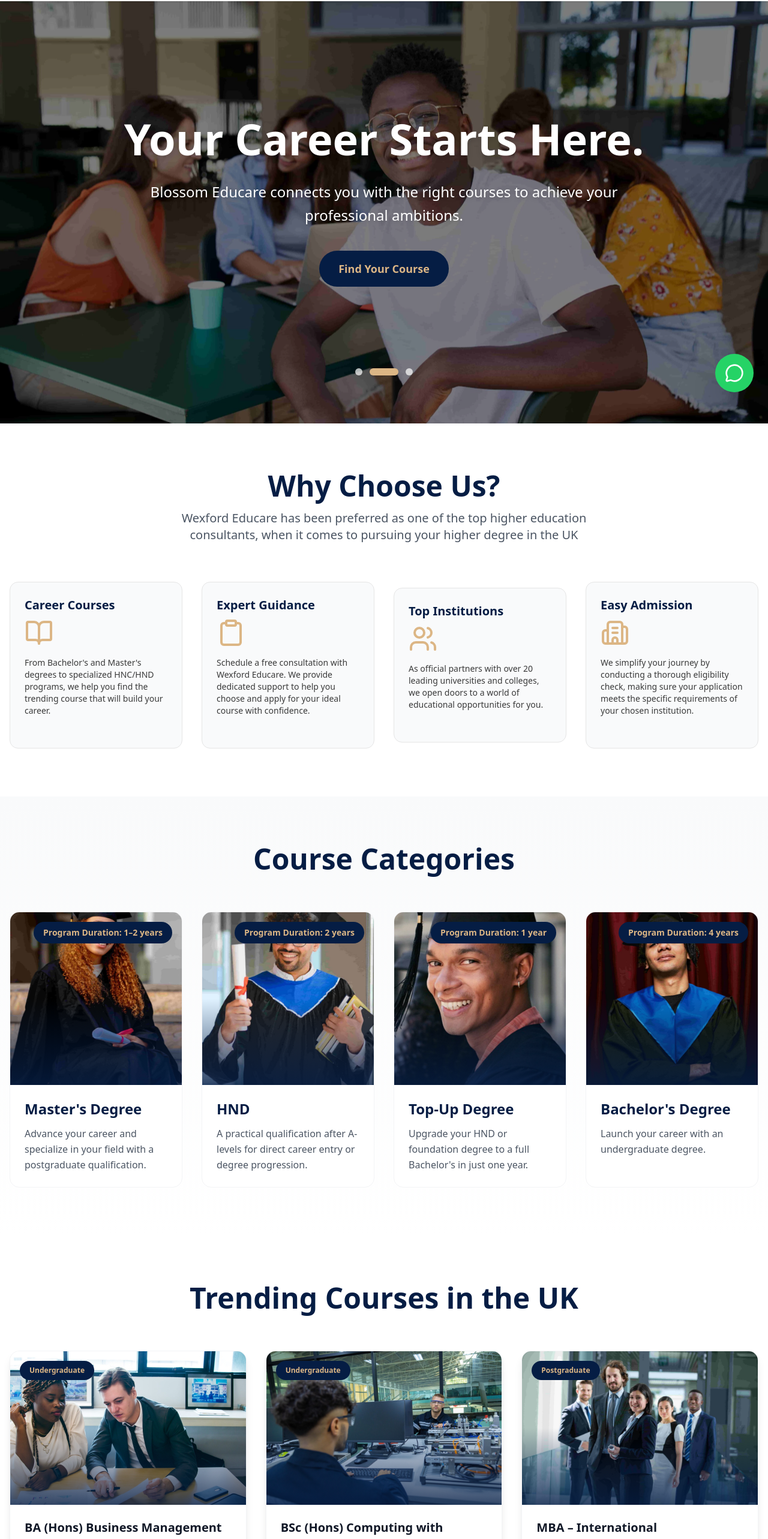
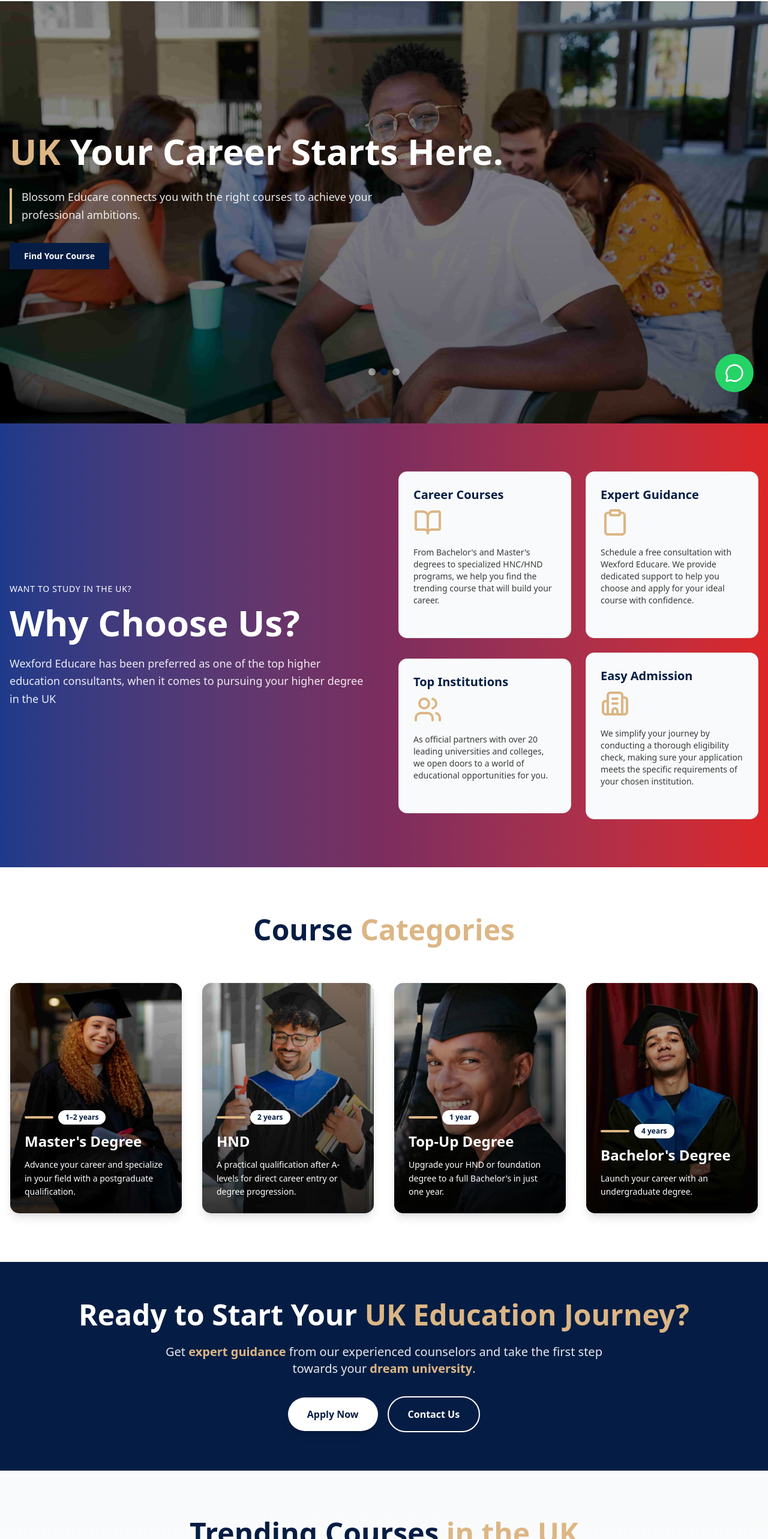
Before and after one commit to junechakma/wexford-educare, a Next.js app: page / in a window 1280 px wide. Shown: the part 122-2688 px from the top of the page at 60% size. Built offline with nearby package versions, Linux system fonts and the light colour scheme.

Commit message:
The UI 2.0

```diff
--- a/app/(frontend)/page.tsx
+++ b/app/(frontend)/page.tsx
@@ -4,6 +4,7 @@ import { CourseCategories } from "@/components/home/CourseCategories";
 import { TrendingCourses } from "@/components/home/TrendingCourses";
 import { Partners } from "@/components/home/Partners";
 import { AceternityTestimonials } from "@/components/home/AceternityTestimonials";
+import { Banner } from "@/components/home/Banner";
 
 export default function Home() {
   return (
@@ -11,6 +12,7 @@ export default function Home() {
       <AceternityHero />
       <AceternityWhyChooseUs />
       <CourseCategories />
+      <Banner />
       <TrendingCourses />
       <Partners />
       <AceternityTestimonials />
--- a/components/home/AceternityHero.tsx
+++ b/components/home/AceternityHero.tsx
@@ -76,7 +76,7 @@ export function AceternityHero() {
               className="object-cover"
               priority={index === 0}
             />
-            <div className="absolute inset-0 bg-black/50" />
+            <div className="absolute inset-0 bg-gradient-to-b from-black/40 via-black/50 to-black/60" />
           </motion.div>
         );
       })}
@@ -107,24 +107,26 @@ export function AceternityHero() {
                   pointerEvents: isActive ? 'auto' : 'none',
                 }}
               >
-              <div className="container mx-auto text-center px-4 w-full">
-                <h1 className="text-4xl md:text-6xl lg:text-7xl font-bold mb-6 text-white leading-tight drop-shadow-lg">
-                  {slide.heading}
+              <div className="container mx-auto text-left px-4 w-full max-w-7xl">
+                <h1 className="text-4xl md:text-5xl lg:text-6xl font-bold mb-6 text-white leading-tight">
+                  <span className="text-primary">UK</span> {slide.heading}
                 </h1>
 
-                <p className="text-lg md:text-xl lg:text-2xl text-white mb-10 leading-relaxed max-w-4xl mx-auto drop-shadow-md">
-                  {slide.description}
-                </p>
+                <div className="border-l-4 border-primary pl-4 mb-8 max-w-2xl">
+                  <p className="text-base md:text-lg text-white/90 leading-relaxed">
+                    {slide.description}
+                  </p>
+                </div>
 
-                  <div className="flex gap-4 justify-center flex-wrap">
+                  <div className="flex gap-4 flex-wrap">
                     {slide.ctas.map((cta, ctaIndex) => (
                       <Link
                         key={ctaIndex}
                         href={cta.href}
-                        className={`px-8 py-4 rounded-full font-semibold text-lg transition-all duration-300 ${
+                        className={`px-6 py-3 font-semibold text-sm transition-all duration-300 ${
                           ctaIndex === 0
-                            ? "bg-secondary text-primary hover:shadow-2xl hover:scale-105"
-                            : "bg-white text-secondary border-2 border-secondary hover:bg-secondary hover:text-primary hover:shadow-xl"
+                            ? "bg-secondary text-white hover:bg-secondary-dark shadow-lg"
+                            : "bg-transparent text-white border-2 border-white hover:bg-white hover:text-secondary"
                         }`}
                       >
                         {cta.text}
@@ -138,7 +140,7 @@ export function AceternityHero() {
         </div>
 
         {/* Navigation Dots */}
-        <div className="flex justify-center gap-3 mt-8">
+        <div className="flex justify-center gap-2 mt-8">
           {slides.map((_, index) => (
             <button
               key={index}
@@ -146,8 +148,8 @@ export function AceternityHero() {
               disabled={isTransitioning}
               className={`transition-all duration-300 rounded-full ${
                 index === currentSlide
-                  ? "bg-primary w-12 h-3 shadow-lg"
-                  : "bg-white/70 hover:bg-white w-3 h-3"
+                  ? "bg-secondary w-3 h-3"
+                  : "bg-white/50 hover:bg-white w-3 h-3"
               } ${isTransitioning ? 'cursor-not-allowed opacity-50' : 'cursor-pointer'}`}
               aria-label={`Go to slide ${index + 1}`}
             />
--- a/components/home/AceternityWhyChooseUs.tsx
+++ b/components/home/AceternityWhyChooseUs.tsx
@@ -74,20 +74,26 @@ function Feature3DCard({
 
 export function AceternityWhyChooseUs() {
   return (
-    <section className="py-20 bg-white">
+    <section className="py-20 bg-gradient-to-r from-[#1e3a8a] via-[#7c2d5e] to-[#dc2626]">
       <div className="container mx-auto px-4">
-        <div className="text-center mb-16">
-          <h2 className="text-4xl md:text-5xl font-bold mb-4 text-secondary">
+        <div className="grid grid-cols-1 lg:grid-cols-2 gap-12 items-center max-w-7xl mx-auto">
+          {/* Left side - Text content */}
+          <div className="text-white">
+            <p className="text-sm font-medium mb-4 uppercase tracking-wider">
+              WANT TO STUDY IN THE UK?
+            </p>
+            <h2 className="text-4xl md:text-5xl lg:text-6xl font-bold mb-6">
               Why Choose Us?
             </h2>
-          <p className="text-xl text-gray-600 max-w-3xl mx-auto">
+            <p className="text-base md:text-lg leading-relaxed opacity-90">
               Wexford Educare has been preferred as one of the top higher
               education consultants, when it comes to pursuing your higher degree
               in the UK
             </p>
           </div>
 
-        <div className="grid grid-cols-1 md:grid-cols-2 lg:grid-cols-4 gap-8 max-w-7xl mx-auto">
+          {/* Right side - 2x2 grid of cards */}
+          <div className="grid grid-cols-1 sm:grid-cols-2 gap-6">
             {features.map((feature, index) => (
               <Feature3DCard
                 key={index}
@@ -98,6 +104,7 @@ export function AceternityWhyChooseUs() {
             ))}
           </div>
         </div>
+      </div>
     </section>
   );
 }
--- /dev/null
+++ b/components/home/Banner.tsx
@@ -0,0 +1,34 @@
+"use client";
+
+import Link from "next/link";
+
+export function Banner() {
+  return (
+    <section className="bg-secondary py-16">
+      <div className="container mx-auto px-4">
+        <div className="max-w-5xl mx-auto text-center">
+          <h2 className="text-3xl md:text-4xl lg:text-5xl font-bold text-white mb-6">
+            Ready to Start Your <span className="text-primary">UK Education Journey?</span>
+          </h2>
+          <p className="text-lg md:text-xl text-white/90 mb-8 max-w-3xl mx-auto">
+            Get <span className="text-primary font-semibold">expert guidance</span> from our experienced counselors and take the first step towards your <span className="text-primary font-semibold">dream university</span>.
+          </p>
+          <div className="flex flex-col sm:flex-row gap-4 justify-center items-center">
+            <Link
+              href="/apply-now"
+              className="bg-white text-secondary px-8 py-4 rounded-full font-semibold hover:bg-gray-100 transition-all duration-300 hover:scale-105 shadow-lg"
+            >
+              Apply Now
+            </Link>
+            <Link
+              href="/contact-us"
+              className="bg-transparent border-2 border-white text-white px-8 py-4 rounded-full font-semibold hover:bg-white hover:text-secondary transition-all duration-300 hover:scale-105"
+            >
+              Contact Us
+            </Link>
+          </div>
+        </div>
+      </div>
+    </section>
+  );
+}
--- a/components/home/CourseCategories.tsx
+++ b/components/home/CourseCategories.tsx
@@ -34,11 +34,12 @@ const categories = [
 
 export function CourseCategories() {
   return (
-    <section className="py-20 bg-gradient-to-b from-gray-50 to-white">
+    <section className="py-20 bg-white">
       <div className="container mx-auto px-4">
         <div className="text-center mb-16">
-          <h2 className="text-4xl md:text-5xl font-bold mb-4 text-secondary">
-            Course Categories
+          <h2 className="text-4xl md:text-5xl font-bold mb-4">
+            <span className="text-secondary">Course </span>
+            <span className="text-primary">Categories</span>
           </h2>
         </div>
 
@@ -46,28 +47,31 @@ export function CourseCategories() {
           {categories.map((category, index) => (
             <div
               key={index}
-              className="bg-white rounded-2xl overflow-hidden border border-gray-100"
+              className="group relative bg-white rounded-2xl overflow-hidden shadow-lg hover:shadow-2xl transition-all duration-300 border border-gray-100 hover:border-primary/30"
             >
-              <div className="relative h-72 overflow-hidden">
-                <div className="absolute inset-0 bg-gradient-to-t from-[var(--color-secondary)]/80 via-transparent to-transparent z-10" />
+              <div className="relative h-96 overflow-hidden">
                 <Image
                   src={category.image}
                   alt={category.title}
                   fill
-                  className="object-cover"
+                  className="object-cover group-hover:scale-110 transition-transform duration-500"
                 />
-                <div className="absolute top-4 right-4 bg-secondary text-primary px-4 py-2 rounded-full text-sm font-semibold z-20">
-                  Program Duration: {category.duration}
+                <div className="absolute inset-0 bg-gradient-to-t from-black/80 via-black/40 to-transparent z-10" />
+
+                <div className="absolute bottom-0 left-0 right-0 p-6 z-20">
+                  <div className="flex items-center gap-2 mb-3">
+                    <div className="h-1 w-12 bg-primary rounded-full" />
+                    <span className="text-secondary text-xs font-semibold bg-white px-3 py-1 rounded-full">
+                      {category.duration}
+                    </span>
+                  </div>
+                  <h3 className="text-2xl font-bold mb-3 text-white">
+                    {category.title}
+                  </h3>
+                  <p className="text-white leading-relaxed text-sm">
+                    {category.description}
+                  </p>
                 </div>
-              </div>
-
-              <div className="p-6">
-                <h3 className="text-2xl font-bold mb-3 text-secondary">
-                  {category.title}
-                </h3>
-                <p className="text-gray-600 leading-relaxed">
-                  {category.description}
-                </p>
               </div>
             </div>
           ))}
--- a/components/home/TrendingCourses.tsx
+++ b/components/home/TrendingCourses.tsx
@@ -17,38 +17,46 @@ export function TrendingCourses() {
   const currentCourses = coursesData.slice(startIndex, endIndex);
 
   return (
-    <section className="py-20 bg-white">
+    <section className="py-20 bg-gradient-to-b from-gray-50 to-white">
       <div className="container mx-auto px-4">
         <div className="text-center mb-16">
-          <h2 className="text-4xl md:text-5xl font-bold mb-4 text-secondary">
-            Trending Courses in the UK
+          <h2 className="text-4xl md:text-5xl font-bold mb-4">
+            <span className="text-secondary">Trending Courses </span>
+            <span className="text-primary">in the UK</span>
           </h2>
+          <p className="text-xl text-gray-600">
+            Explore our most popular programs
+          </p>
         </div>
 
-        <div className="grid grid-cols-1 md:grid-cols-2 lg:grid-cols-3 gap-8 mb-12">
+        <div className="grid grid-cols-1 md:grid-cols-2 lg:grid-cols-3 gap-8 mb-12 max-w-7xl mx-auto">
           {currentCourses.map((course) => (
             <Link
               key={course.id}
               href={`/courses/${course.slug}`}
-              className="group bg-white rounded-2xl overflow-hidden shadow-lg hover:shadow-2xl transition-all duration-300 hover:-translate-y-2 border border-gray-100"
+              className="group bg-white rounded-2xl overflow-hidden shadow-lg hover:shadow-2xl transition-all duration-300 hover:-translate-y-2 border-2 border-primary/10 hover:border-primary/30"
             >
-              <div className="relative h-64 overflow-hidden">
-                <div className="absolute inset-0 bg-gradient-to-t from-[var(--color-secondary)]/80 via-transparent to-transparent z-10" />
+              <div className="relative h-72 overflow-hidden">
                 <Image
                   src={course.thumbnail}
                   alt={course.title}
                   fill
                   className="object-cover group-hover:scale-110 transition-transform duration-500"
                 />
-                <div className="absolute top-4 left-4 bg-secondary text-primary px-4 py-2 rounded-full text-xs font-semibold z-20">
+                <div className="absolute inset-0 bg-gradient-to-t from-black/70 via-black/20 to-transparent z-10" />
+
+                <div className="absolute top-4 right-4 bg-primary text-white px-4 py-2 rounded-full text-xs font-semibold z-20 shadow-lg">
                   {course.level}
                 </div>
               </div>
 
-              <div className="p-6">
-                <h3 className="text-xl font-semibold text-gray-900 group-hover:text-secondary transition-colors line-clamp-2">
+              <div className="p-6 bg-gradient-to-br from-primary/5 to-white">
+                <h3 className="text-xl font-bold text-secondary group-hover:text-primary transition-colors line-clamp-2 mb-3">
                   {course.title}
                 </h3>
+                <div className="flex items-center gap-2">
+                  <div className="h-1 w-12 bg-primary rounded-full group-hover:w-full transition-all duration-300" />
+                </div>
               </div>
             </Link>
           ))}
@@ -62,7 +70,7 @@ export function TrendingCourses() {
               onClick={() => setCurrentPage(page)}
               className={`w-10 h-10 rounded-full font-semibold transition-all duration-300 ${
                 page === currentPage
-                  ? "bg-secondary text-primary shadow-lg scale-110"
+                  ? "bg-primary text-white shadow-lg scale-110"
                   : "bg-gray-200 text-gray-700 hover:bg-gray-300"
               }`}
             >
```
Also changed, not shown: components/home/AceternityTestimonials.tsx (+87 -6 lines), components/home/Partners.tsx (+5 -50 lines), components/layout/Footer.tsx (+59 -25 lines). Lines whose indentation alone changed are shown as unchanged.
